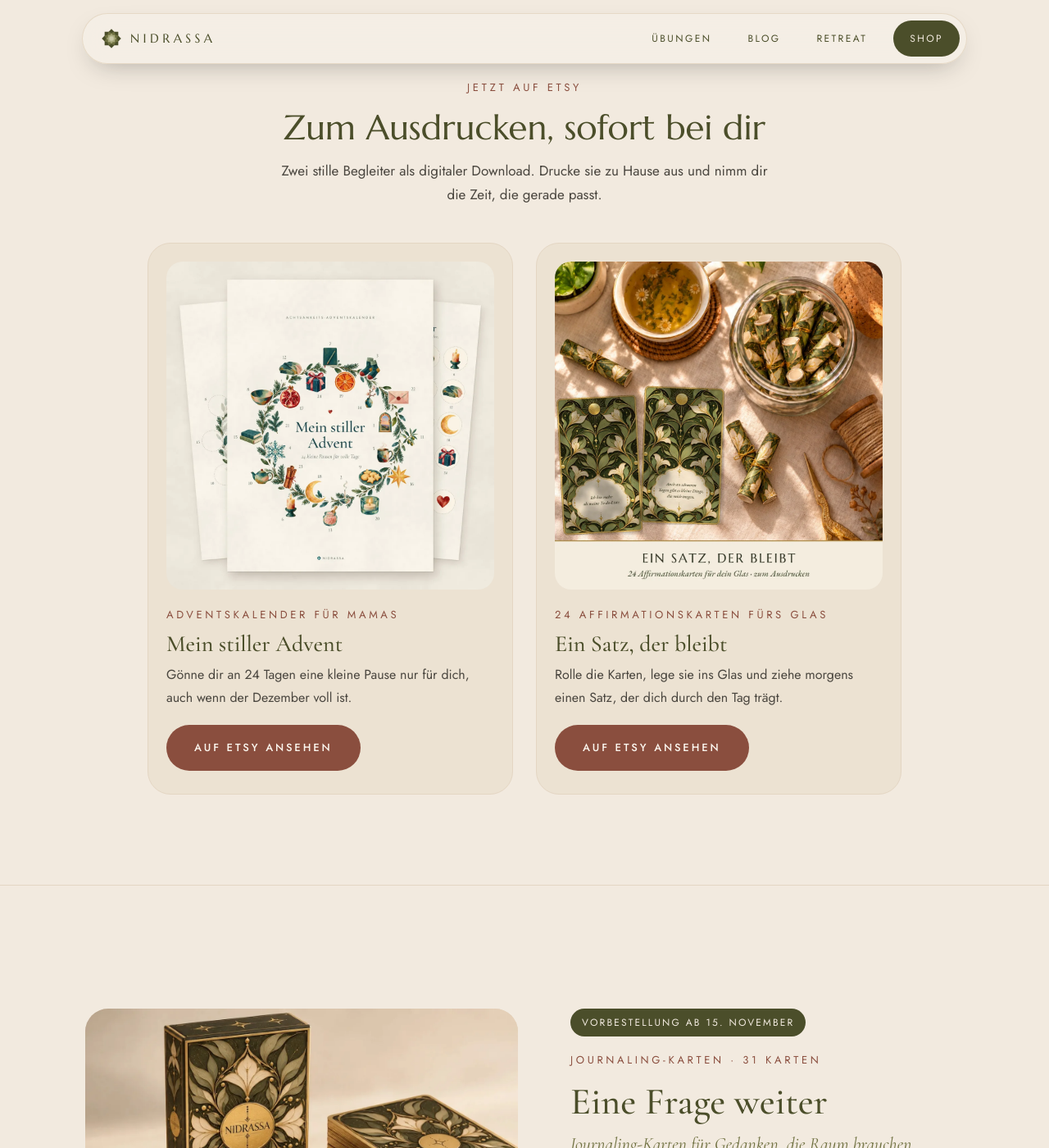
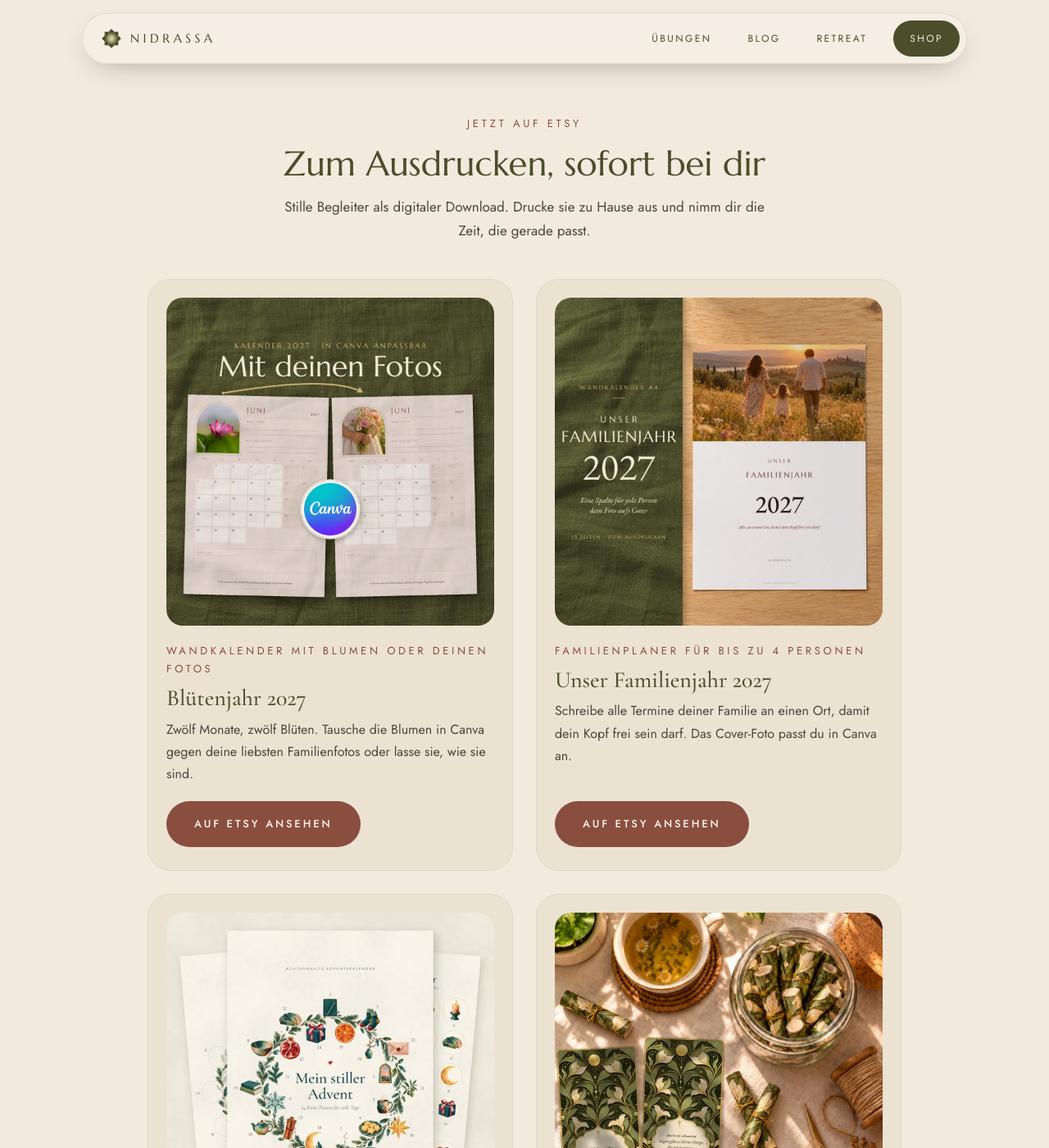
Before and after one commit to Alephantom/nidrassa, a Jekyll site: the page built from shop.html, in a window 1280 px wide and 1400 px high. Shown: the whole window at 82% size. Built offline with Jekyll 4.4.1, drawn with Linux system fonts in a browser that asks for light colours; some of the changed text lies outside the part shown.

Commit message:
Shop-Abstand Mobile + EU-Gewährleistungshinweis (#12)
* Shop: Abstand unter Navigation (Mobile); EU-Gewährleistungshinweis-Seite + Footer-Link

* Shop: Blütenjahr 2027 und Unser Familienjahr 2027 (Etsy) ergänzen

* Shop: Intro ohne feste Anzahl

```diff
--- a/_data/navigation.yml
+++ b/_data/navigation.yml
@@ -32,3 +32,5 @@
     url: /impressum/
   - title: Datenschutz
     url: /datenschutz/
+  - title: Deine Gewährleistungsrechte
+    url: /gewaehrleistung/
--- a/_data/shop.yml
+++ b/_data/shop.yml
@@ -9,6 +9,18 @@
 # Digital products already live on Etsy, shown on /shop/ below "Eine Frage weiter".
 # No prices here on purpose (they change on Etsy). Images: 1200 px webp in /assets/.
 etsy:
+  - name: "Blütenjahr 2027"
+    eyebrow: "Wandkalender mit Blumen oder deinen Fotos"
+    desc: "Zwölf Monate, zwölf Blüten. Tausche die Blumen in Canva gegen deine liebsten Familienfotos oder lasse sie, wie sie sind."
+    image: /assets/shop-etsy-bluetenjahr-2027.webp
+    alt: "Kalender Blütenjahr 2027: zwei Juniseiten nebeneinander, links mit Lotusblüte, rechts mit Kinderhänden, die einen Blumenstrauß halten"
+    url: "https://nidrassa.etsy.com/listing/4604139786/wandkalender-2027-editierbarer-blumen"
+  - name: "Unser Familienjahr 2027"
+    eyebrow: "Familienplaner für bis zu 4 Personen"
+    desc: "Schreibe alle Termine deiner Familie an einen Ort, damit dein Kopf frei sein darf. Das Cover-Foto passt du in Canva an."
+    image: /assets/shop-etsy-familienjahr-2027.webp
+    alt: "Familienplaner Unser Familienjahr 2027 auf einem Schreibtisch, Cover mit Familie von hinten auf einer Sommerwiese"
+    url: "https://nidrassa.etsy.com/listing/4604203930/familienplaner-2027-12-monatsseiten-4"
   - name: "Mein stiller Advent"
     eyebrow: "Adventskalender für Mamas"
     desc: "Gönne dir an 24 Tagen eine kleine Pause nur für dich, auch wenn der Dezember voll ist."
--- a/assets/styles.css
+++ b/assets/styles.css
@@ -999,3 +999,11 @@
   .club-cta { margin-left: 60px; }
   .club-teaser + .blog { padding-top: 64px; }
 }
+
+/* Shop: first section starts below the floating nav (mobile overlap fix) */
+.page-shop .etsy-shop { padding-top: 140px; }
+@media (max-width: 760px) { .page-shop .etsy-shop { padding-top: 120px; } }
+
+/* EU legal guarantee notice: show unchanged, legible at default size */
+.eu-notice { margin: 32px 0; max-width: 595px; }
+.eu-notice img { display: block; width: 100%; height: auto; }
--- a/shop.html
+++ b/shop.html
@@ -23,7 +23,7 @@
     <div class="fund-head">
       <p class="eyebrow">Jetzt auf Etsy</p>
       <h2>Zum Ausdrucken, sofort bei dir</h2>
-      <p>Zwei stille Begleiter als digitaler Download. Drucke sie zu Hause aus und nimm dir die Zeit, die gerade passt.</p>
+      <p>Stille Begleiter als digitaler Download. Drucke sie zu Hause aus und nimm dir die Zeit, die gerade passt.</p>
     </div>
     <div class="etsy-grid">
       {%- for item in site.data.shop.etsy %}
```
Also changed, not shown: gewaehrleistung.html (added, +19 -0 lines), assets/eu-gewaehrleistung-de.svg (added), assets/shop-etsy-bluetenjahr-2027.webp (added), assets/shop-etsy-familienjahr-2027.webp (added).
